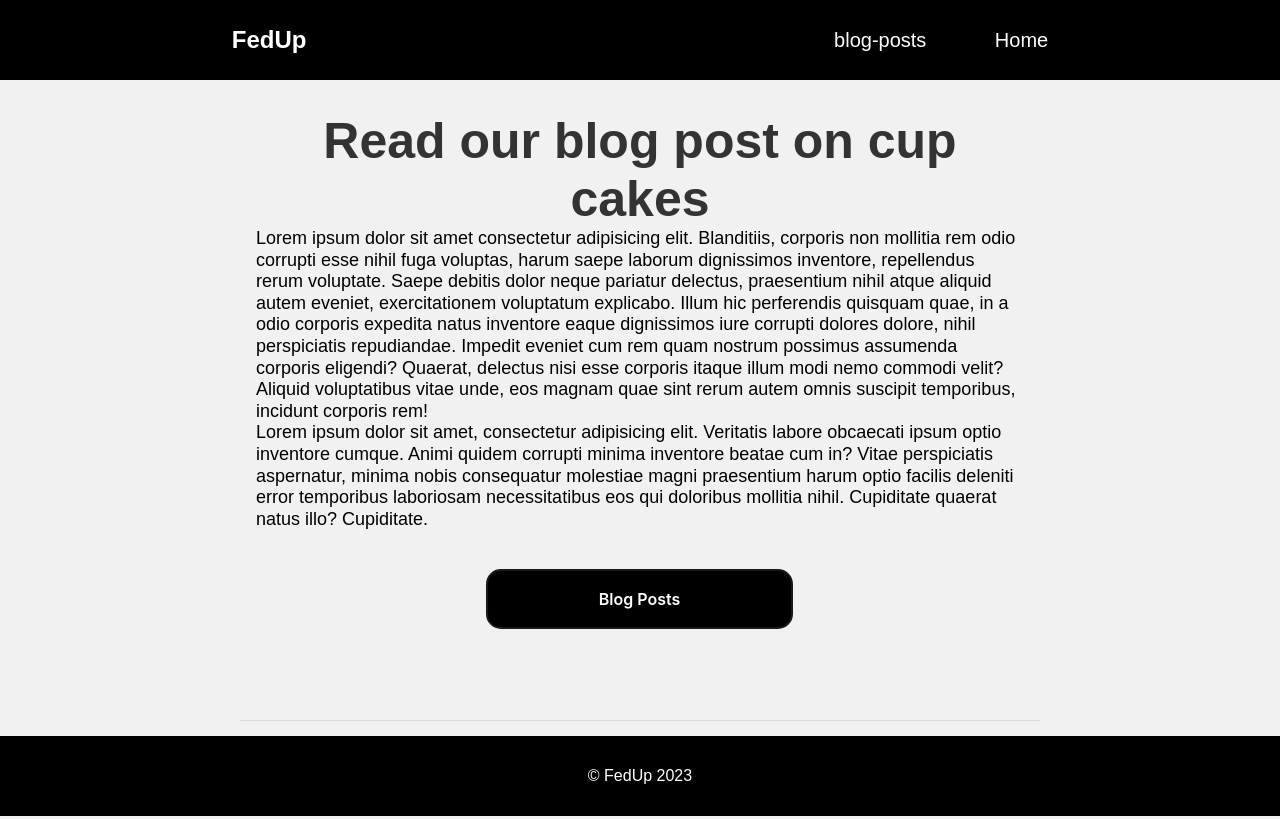
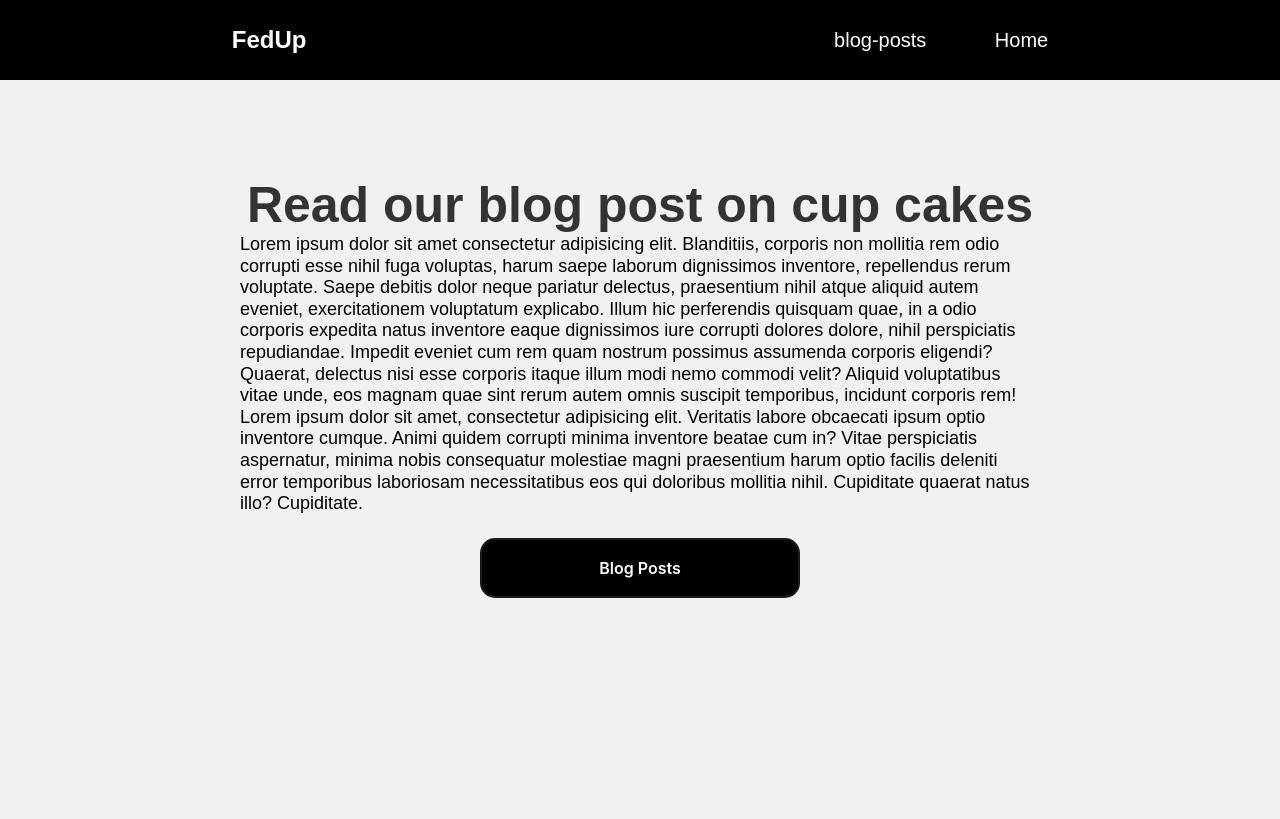
Before and after one commit to cadare/restApiCA, a plain HTML site: page index.html in a window 1280 px wide. Shown: the top 819 px of the page. Drawn offline with Linux system fonts and the light colour scheme.

Commit message:
height to procent

```diff
--- a/style.css
+++ b/style.css
@@ -8,7 +8,7 @@
 body{
   font-family: 'Poppins', sans-serif;
   background-color: #f1f1f1;
-  height: 100%;
+  height: 100vh;
 
 }
 
@@ -30,9 +30,15 @@ body{
   margin-left:2rem;
   color: #fff !important;
 }
+h1.title{
+  margin:0;
+  padding:0;
 
+}
 
 h1{
+  padding: 0;
+  margin: 0;
   color:#333;
   text-align: center;
   font-weight: bolder;
@@ -44,6 +50,9 @@ font-weight: bolder;
 p{
   line-height: 1.2;
 font-size: 18px;
+margin:0;
+
+
 
 }
 .card_fetch, a,p{
@@ -63,7 +72,7 @@ line-height: 1.5;
 }
 
 .main{
-  height:78vh;
+  height:100%;
 padding-top: 2rem;
 
 }
@@ -82,7 +91,7 @@ padding-top: 2rem;
   font-size: 16px;
   font-weight: 600;
   line-height: normal;
-  margin: 1rem auto;
+  margin: 0 auto;
   min-height: 60px;
   min-width: 0;
   outline: none;
@@ -114,7 +123,7 @@ padding-top: 2rem;
 .mainDetail{
   max-width: 800px;
   margin: 1rem auto;
-  padding:1rem;
+  padding-top:5rem;
   box-shadow: rgba(17, 17, 26, 0.1) 0px 1px 0px;
 }
 
```
